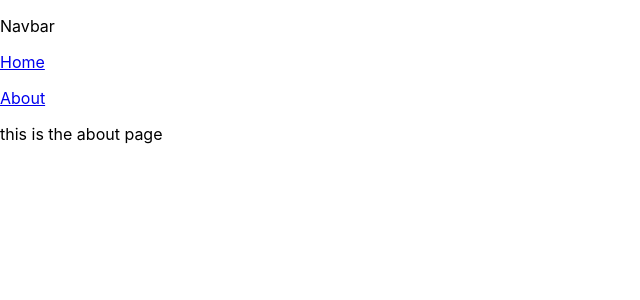
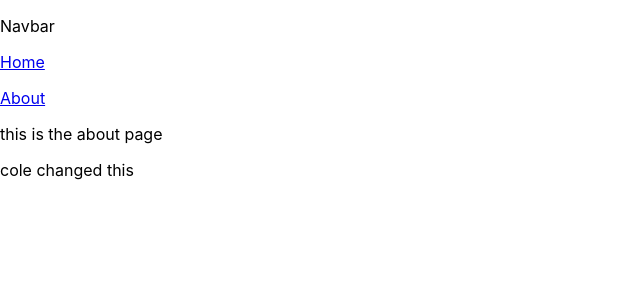
Before and after one commit to ACMW-UT/ACMW-Website, a React (Create React App) app in the folder app/: page /about in a window 1280 px wide. Shown: the top 300 px of the page, without its empty margins (0-640 px from the left). Built offline with nearby package versions, Linux system fonts and the light colour scheme.

Commit message:
Update about

```diff
--- a/app/src/pages/About/About.js
+++ b/app/src/pages/About/About.js
@@ -8,6 +8,7 @@ class About extends React.Component {
             <div>
                 <Navbar />
                 <p>this is the about page</p>
+                <p>cole changed this</p>
             </div>
         )
     }
```
